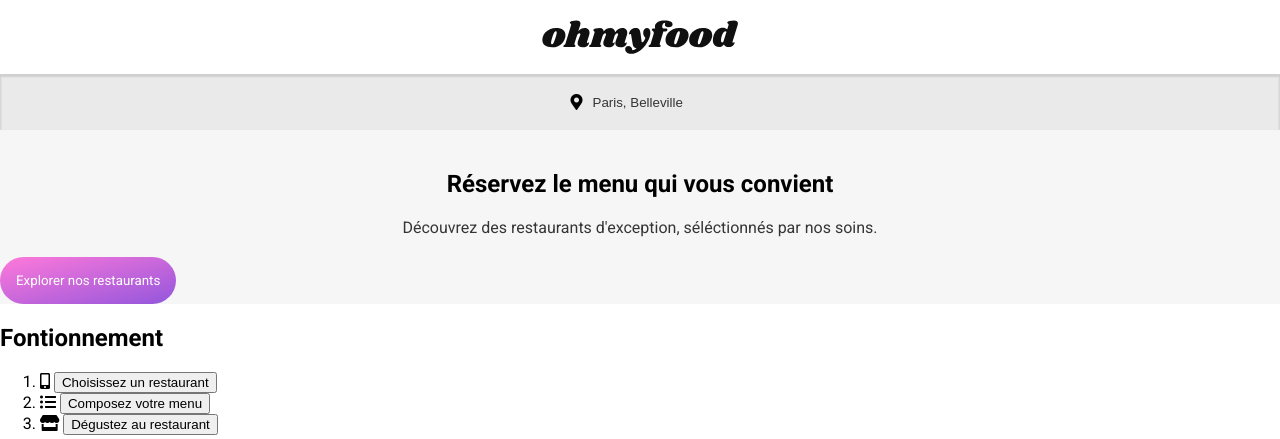
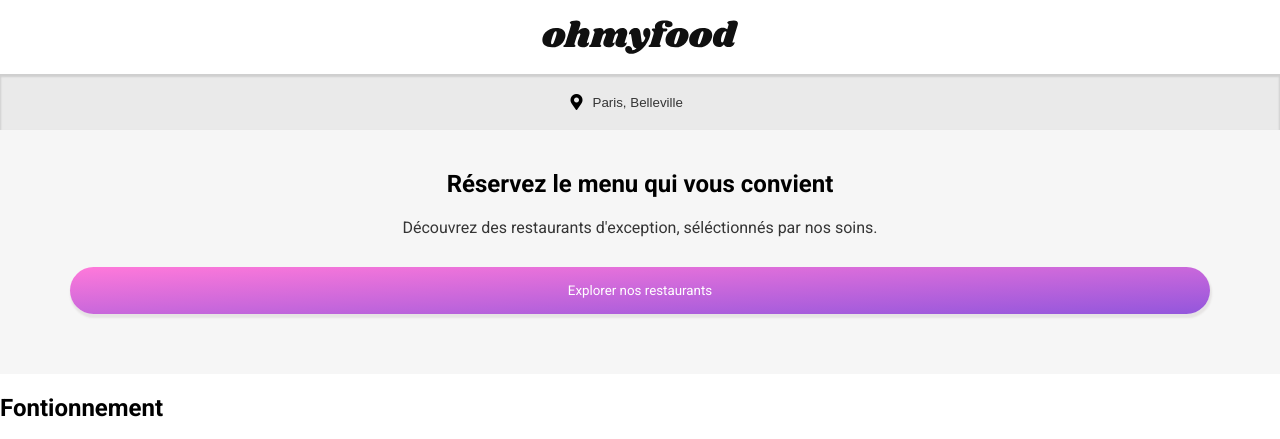
Before and after one commit to michelre/marie-p3, a website: page index.html in a window 1280 px wide. Shown: the top 439 px of the page. Drawn offline with Linux system fonts and the light colour scheme; a web font is replaced by a local one.

Commit message:
button shadow

```diff
--- a/sass/Components/_buttons.scss
+++ b/sass/Components/_buttons.scss
@@ -6,5 +6,6 @@
     border-color: $secondary-color $primary-color $primary-color $secondary-color;
     border-radius: 50px;
     background: linear-gradient(to left top, $primary-color, $secondary-color);
+    box-shadow: 1px 3px 2px 1px #e6e4e4;
 
 }
--- a/sass/Pages/_homepage.scss
+++ b/sass/Pages/_homepage.scss
@@ -19,6 +19,8 @@
 }
 .presentation {
     background-color: $main-bgcolor;
+    display: flex;
+    flex-direction:column;
     & p {
         text-align: center;
         margin: 0;
@@ -31,6 +33,8 @@
             margin: 0;
             padding-top: 40px;
             font-size:$hometitle-size;
-
+    }
+    & .button {
+        margin: 10px 70px 60px 70px;
     }
 }
```
Also changed, not shown: .style.css, 1 other file.
